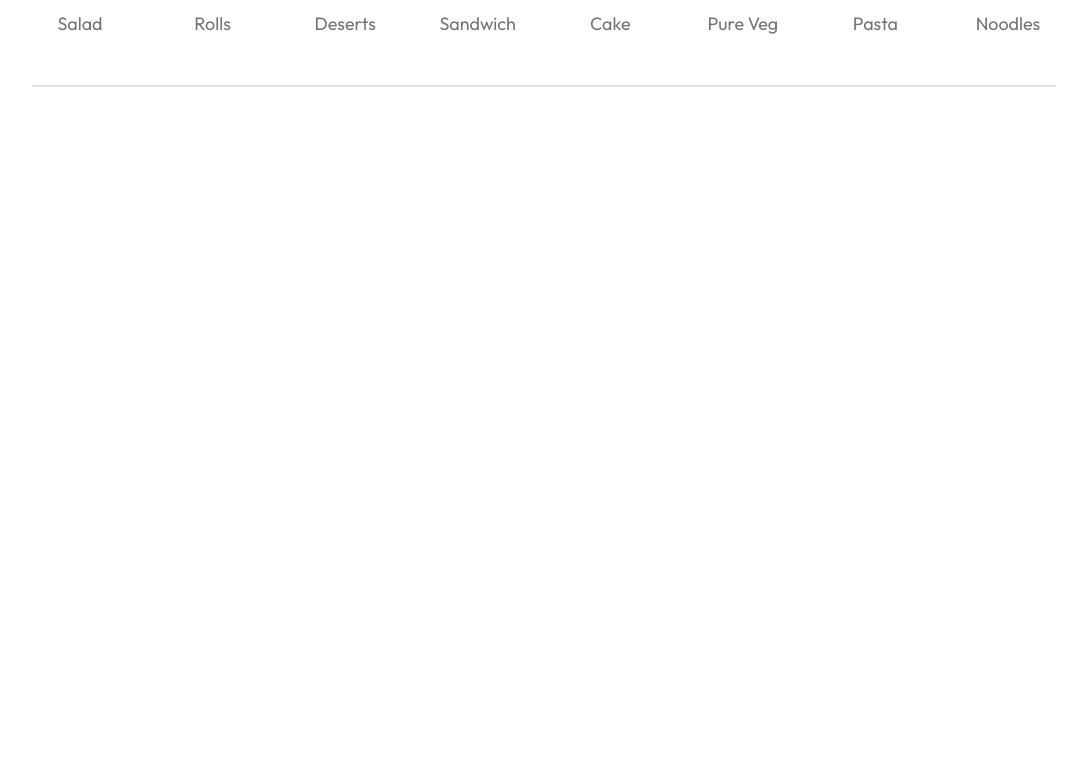
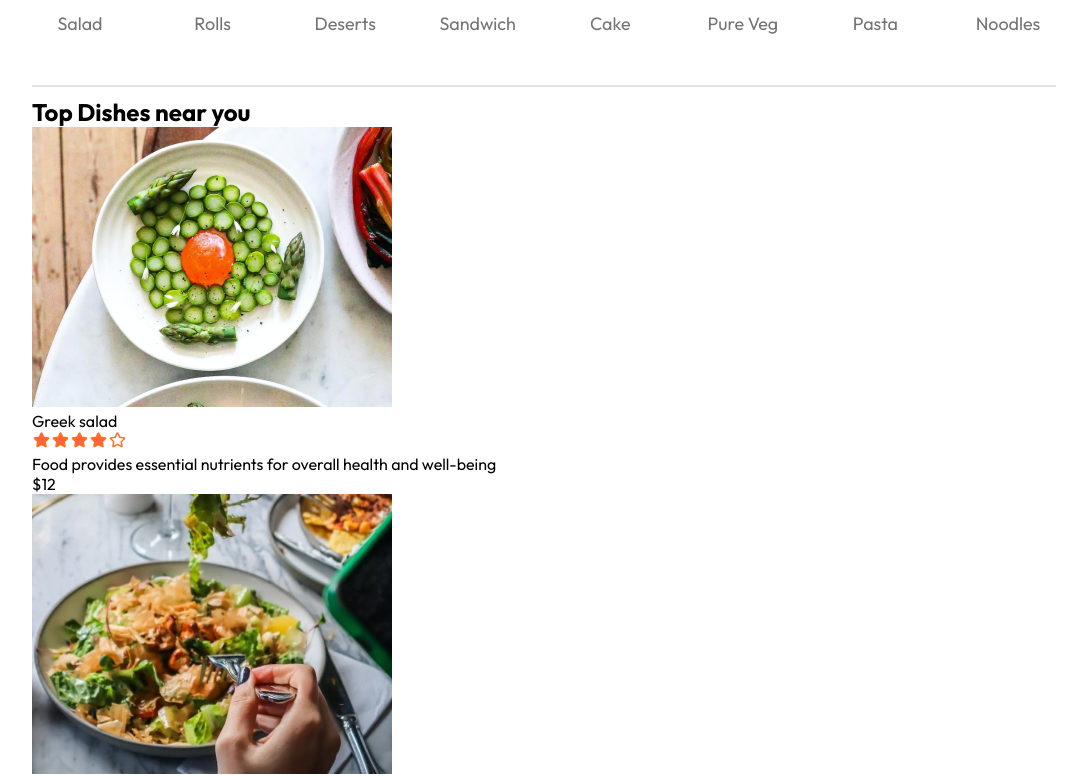
Before and after one commit to SHIVAKUMAR-KS/Food_Delivery_App, a React (Vite) app in the folder frontend/: page / in a window 1280 px wide. Shown: the part 830-1606 px from the top of the page, without its empty margins (96-1167 px from the left). Before the commit the page ends 927 px from the top, so only its background shows below. Built offline with nearby package versions, Linux system fonts and the light colour scheme.

Commit message:
Added food item using map

```diff
--- /dev/null
+++ b/frontend/src/components/FoodDisplay/FoodDisplay.jsx
@@ -0,0 +1,20 @@
+import React, { useContext } from 'react'
+import './FoodDisplay.css'
+import { StoreContext } from '../../context/StoreContext'
+import FoodItem from '../FoodItem/FoodItem'
+
+const FoodDisplay = ({categoy}) => {
+    const {food_list}=useContext(StoreContext)
+  return (
+    <div className='food-display' id='food-display'>
+        <h2>Top Dishes near you</h2>
+        <div className="food-display-list">
+            {food_list.map((item,index)=>{
+                return <FoodItem key={index} id={item._id} name={item.name} description={item.description} price={item.price} image={item.image}/>
+            })}
+        </div>
+    </div>
+  )
+}
+
+export default FoodDisplay
--- /dev/null
+++ b/frontend/src/components/FoodItem/FoodItem.jsx
@@ -0,0 +1,23 @@
+import React from 'react'
+import './FoodItem.css'
+import { assets } from '../../assets/assets'
+
+const FoodItem = ({id,name,price,description,image}) => {
+  return (
+    <div className='food-item'>
+        <div className="food-item-img-container">
+            <img className='food-item-image' src={image} alt="" />
+        </div>
+        <div className="food-item-info">
+            <div className="food-item-name-rating">
+                <p>{name}</p>
+                <img src={assets.rating_starts} alt="" />
+            </div>
+            <p className='food-item-desc'>{description}</p>
+            <p className='food-item-price'>${price}</p>
+        </div>
+    </div>
+  )
+}
+
+export default FoodItem
--- /dev/null
+++ b/frontend/src/context/StoreContext.jsx
@@ -0,0 +1,17 @@
+import { createContext } from "react";
+import { food_list } from "../assets/assets";
+
+export const StoreContext = createContext(null)
+
+const StoreContextProvider =(props)=> {
+    const contextvalue={
+        food_list
+
+    }
+    return (
+            <StoreContext.Provider value={contextvalue}>
+                {props.children}
+            </StoreContext.Provider>
+        )
+}
+export default StoreContextProvider;
--- a/frontend/src/pages/Home/Home.jsx
+++ b/frontend/src/pages/Home/Home.jsx
@@ -2,6 +2,7 @@
 import './Home.css'
 import Header from '../../components/Header/Header'
 import ExploreMenu from '../../components/ExploreMenu/ExploreMenu'
+import FoodDisplay from '../../components/FoodDisplay/FoodDisplay'
 
 const Home = () => {
 
@@ -12,6 +13,7 @@
 
         <Header/>
         <ExploreMenu category={category} setcategory={setcategory}/>
+        <FoodDisplay category={category}/>
     </div>
   )
 }
```
Also changed, not shown: frontend/src/main.jsx (+10 -9 lines), frontend/src/components/FoodDisplay/FoodDisplay.css (added), frontend/src/components/FoodItem/FoodItem.css (added).
